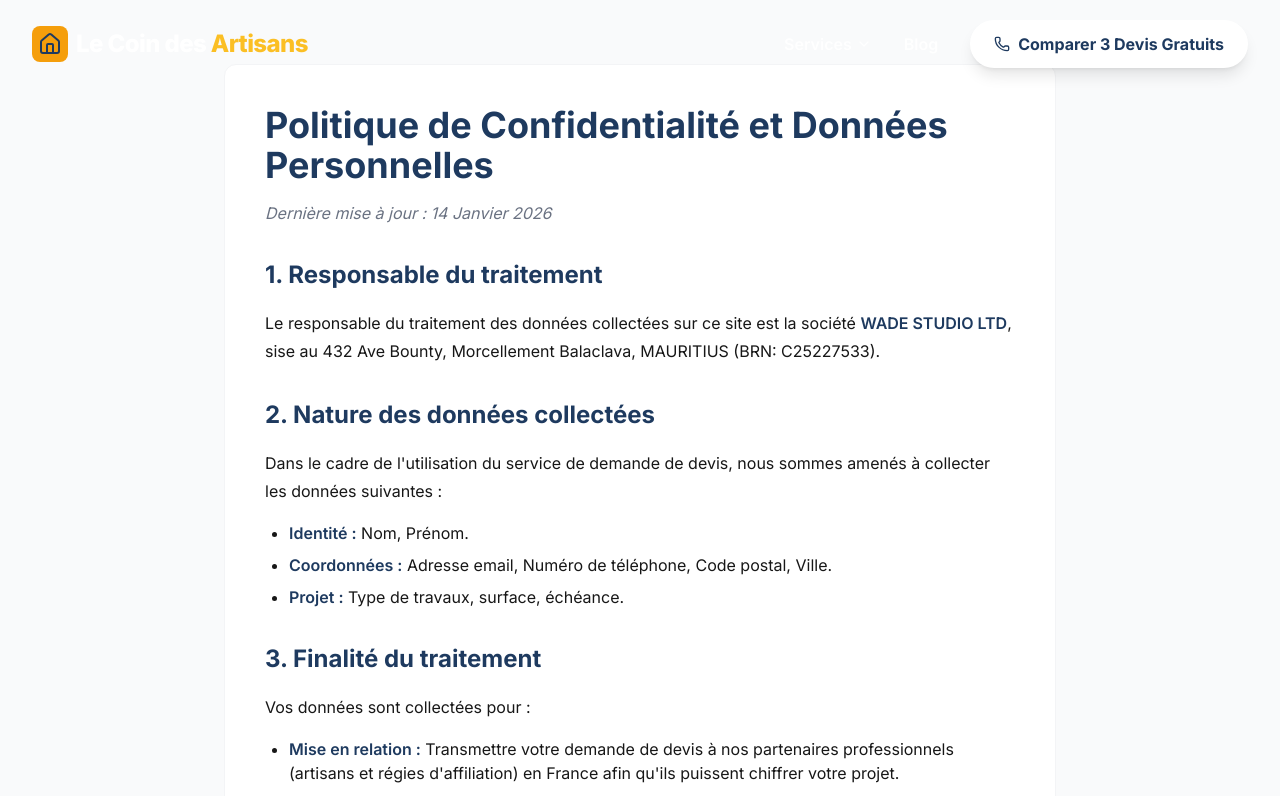
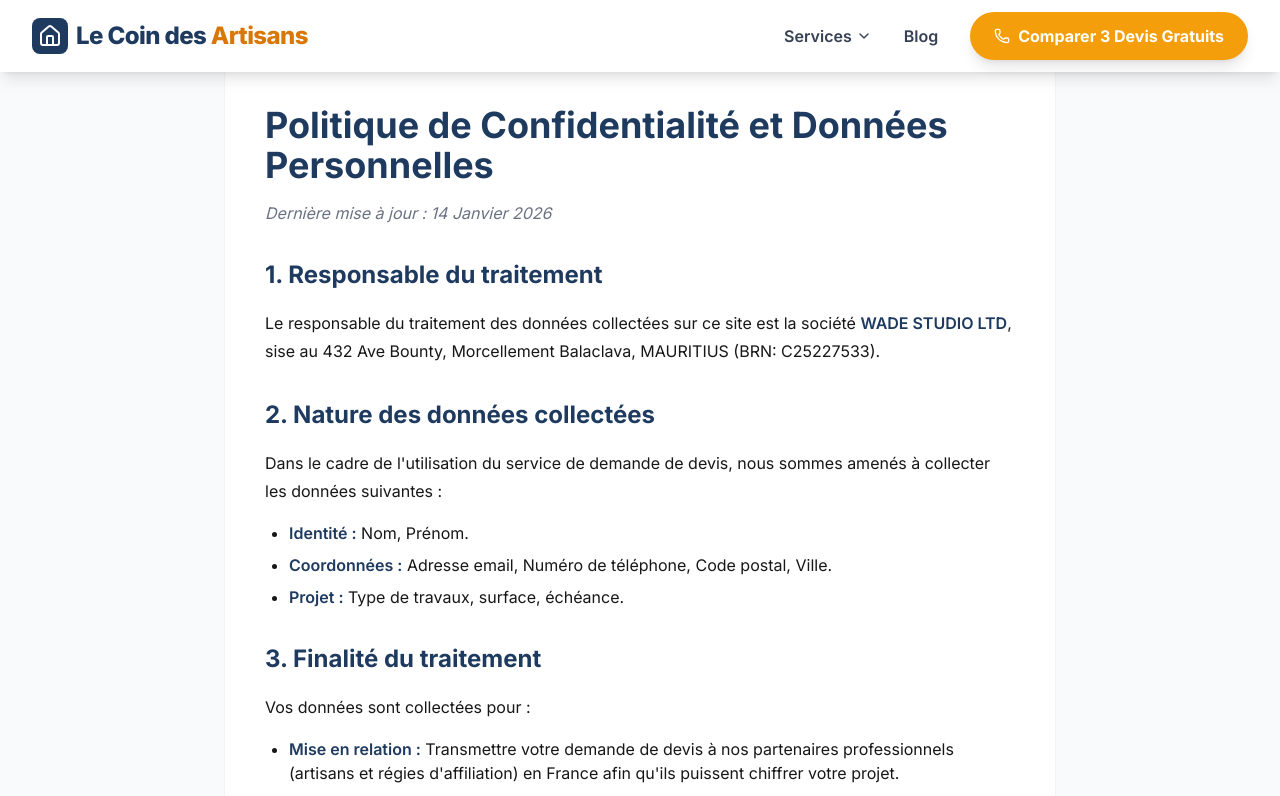
Before and after one commit to baguettecroissant/lecoindesartisans, a Next.js app: page /politique-confidentialite in a window 1280 px wide. Shown: the top 796 px of the page. Built offline with nearby package versions, Linux system fonts and the light colour scheme.

Commit message:
fix(navbar): logo toujours lisible sur pages sans hero sombre
- Ajout usePathname pour détecter le type de page
- Navbar en mode 'scrolled' par défaut sur /blog et autres pages
- Transparent uniquement sur / et /service/* qui ont un hero sombre

```diff
--- a/src/components/Navbar.tsx
+++ b/src/components/Navbar.tsx
@@ -2,6 +2,7 @@
 
 import Link from "next/link";
 import { useState, useEffect } from "react";
+import { usePathname } from "next/navigation";
 import { Menu, X, ChevronDown, Phone, Home } from "lucide-react";
 import { getSiteSettings, getAllServices } from "@/lib/data";
 
@@ -9,9 +10,13 @@ export default function Navbar() {
     const [isMenuOpen, setIsMenuOpen] = useState(false);
     const [isServicesOpen, setIsServicesOpen] = useState(false);
     const [isScrolled, setIsScrolled] = useState(false);
+    const pathname = usePathname();
 
     const settings = getSiteSettings();
     const services = getAllServices();
+
+    // Only allow transparent navbar on homepage and service pages (which have dark hero)
+    const allowTransparent = pathname === "/" || pathname.startsWith("/service/");
 
     useEffect(() => {
         const handleScroll = () => {
@@ -29,10 +34,13 @@ export default function Navbar() {
         }
     }, [isMenuOpen]);
 
+    // Use scrolled styling if actually scrolled OR if on a page without dark hero
+    const useScrolledStyle = isScrolled || !allowTransparent;
+
     return (
         <>
             <nav
-                className={`fixed w-full z-50 transition-all duration-500 ${isScrolled
+                className={`fixed w-full z-50 transition-all duration-500 ${useScrolledStyle
                     ? "bg-white/95 backdrop-blur-md shadow-lg py-3"
                     : "bg-transparent py-5"
                     }`}
@@ -41,13 +49,13 @@ export default function Navbar() {
                     <div className="flex justify-between items-center">
                         {/* Stylized Text Logo */}
                         <Link href="/" className="flex items-center space-x-2 group">
-                            <div className={`p-1.5 rounded-lg transition-colors duration-300 ${isScrolled ? "bg-navy-900 text-white" : "bg-amber-500 text-navy-900"
+                            <div className={`p-1.5 rounded-lg transition-colors duration-300 ${useScrolledStyle ? "bg-navy-900 text-white" : "bg-amber-500 text-navy-900"
                                 }`}>
                                 <Home className="w-6 h-6" />
                             </div>
-                            <span className={`text-2xl font-extrabold tracking-tight transition-colors duration-300 ${isScrolled ? "text-navy-900" : "text-white"
+                            <span className={`text-2xl font-extrabold tracking-tight transition-colors duration-300 ${useScrolledStyle ? "text-navy-900" : "text-white"
                                 }`}>
-                                Le Coin des <span className={isScrolled ? "text-amber-600" : "text-amber-400"}>Artisans</span>
+                                Le Coin des <span className={useScrolledStyle ? "text-amber-600" : "text-amber-400"}>Artisans</span>
                             </span>
                         </Link>
 
@@ -58,7 +66,7 @@ export default function Navbar() {
                                 <button
                                     onMouseEnter={() => setIsServicesOpen(true)}
                                     onMouseLeave={() => setIsServicesOpen(false)}
-                                    className={`flex items-center space-x-1 font-semibold transition-colors duration-300 ${isScrolled ? "text-gray-700 hover:text-navy-900" : "text-white/90 hover:text-white"
+                                    className={`flex items-center space-x-1 font-semibold transition-colors duration-300 ${useScrolledStyle ? "text-gray-700 hover:text-navy-900" : "text-white/90 hover:text-white"
                                         }`}
                                 >
                                     <span>Services</span>
@@ -86,7 +94,7 @@ export default function Navbar() {
 
                             <Link
                                 href="/blog"
-                                className={`font-semibold transition-colors duration-300 ${isScrolled ? "text-gray-700 hover:text-navy-900" : "text-white/90 hover:text-white"
+                                className={`font-semibold transition-colors duration-300 ${useScrolledStyle ? "text-gray-700 hover:text-navy-900" : "text-white/90 hover:text-white"
                                     }`}
                             >
                                 Blog
@@ -95,7 +103,7 @@ export default function Navbar() {
                             {/* CTA Button */}
                             <Link
                                 href="/#services"
-                                className={`inline-flex items-center px-6 py-3 font-bold rounded-full shadow-lg hover:shadow-xl transition-all duration-300 transform hover:-translate-y-0.5 ${isScrolled
+                                className={`inline-flex items-center px-6 py-3 font-bold rounded-full shadow-lg hover:shadow-xl transition-all duration-300 transform hover:-translate-y-0.5 ${useScrolledStyle
                                     ? "bg-amber-500 text-white hover:bg-amber-600"
                                     : "bg-white text-navy-900 hover:bg-amber-400"
                                     }`}
@@ -108,7 +116,7 @@ export default function Navbar() {
                         {/* Mobile menu button */}
                         <button
                             onClick={() => setIsMenuOpen(!isMenuOpen)}
-                            className={`md:hidden p-2 rounded-lg transition-colors z-[70] relative ${isScrolled || isMenuOpen ? "text-gray-900 hover:bg-gray-100" : "text-white hover:bg-white/10"
+                            className={`md:hidden p-2 rounded-lg transition-colors z-[70] relative ${useScrolledStyle || isMenuOpen ? "text-gray-900 hover:bg-gray-100" : "text-white hover:bg-white/10"
                                 }`}
                         >
                             {isMenuOpen ? <X className="w-6 h-6" /> : <Menu className="w-6 h-6" />}
```
